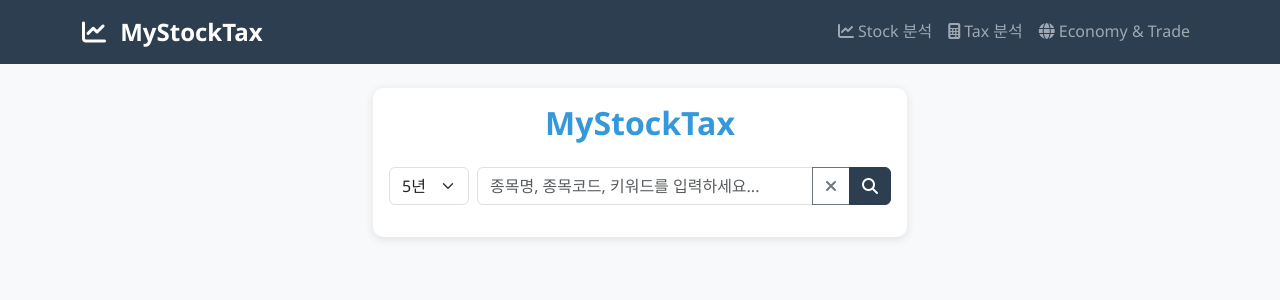
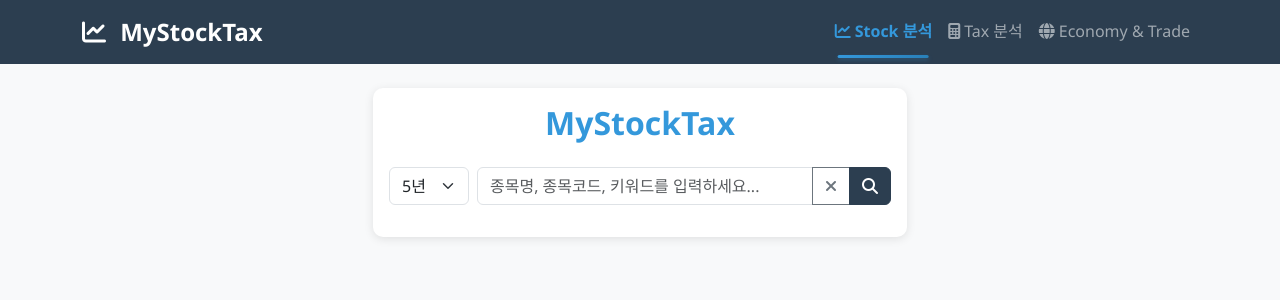
Before and after one commit to MarkPyun/MyStockTax, a Flask app: page / in a window 1280 px wide. Shown: the top 300 px of the page. Run offline with Flask 3, Linux system fonts and the light colour scheme.

Commit message:
Add active menu indicator with underline and highlight effects

```diff
--- a/templates/base.html
+++ b/templates/base.html
@@ -100,6 +100,30 @@
             opacity: 0.8;
         }
 
+        /* 활성 메뉴 스타일 */
+        .navbar-nav .nav-link {
+            position: relative;
+            transition: all 0.3s ease;
+        }
+
+        .navbar-nav .nav-link.active {
+            color: #3498db !important;
+            font-weight: bold;
+        }
+
+        .navbar-nav .nav-link.active::after {
+            content: '';
+            position: absolute;
+            bottom: -5px;
+            left: 50%;
+            transform: translateX(-50%);
+            width: 80%;
+            height: 3px;
+            background: linear-gradient(90deg, #3498db, #2980b9);
+            border-radius: 2px;
+            box-shadow: 0 2px 4px rgba(52, 152, 219, 0.3);
+        }
+
         /* 모바일 최적화 */
         @media (max-width: 768px) {
             .container {
@@ -124,6 +148,11 @@
 
             .navbar-nav {
                 text-align: center;
+            }
+
+            .navbar-nav .nav-link.active::after {
+                width: 60%;
+                height: 2px;
             }
         }
 
@@ -340,17 +369,17 @@
             <div class="collapse navbar-collapse" id="navbarNav">
                 <ul class="navbar-nav ms-auto">
                     <li class="nav-item">
-                        <a class="nav-link" href="{{ url_for('stock_analysis') }}">
+                        <a class="nav-link {% if request.endpoint == 'index' or request.endpoint == 'stock_analysis' %}active{% endif %}" href="{{ url_for('stock_analysis') }}">
                             <i class="fas fa-chart-line me-1"></i>Stock 분석
                         </a>
                     </li>
                     <li class="nav-item">
-                        <a class="nav-link" href="{{ url_for('tax_analysis') }}">
+                        <a class="nav-link {% if request.endpoint == 'tax_analysis' %}active{% endif %}" href="{{ url_for('tax_analysis') }}">
                             <i class="fas fa-calculator me-1"></i>Tax 분석
                         </a>
                     </li>
                     <li class="nav-item">
-                        <a class="nav-link" href="{{ url_for('economy_trade') }}">
+                        <a class="nav-link {% if request.endpoint == 'economy_trade' %}active{% endif %}" href="{{ url_for('economy_trade') }}">
                             <i class="fas fa-globe me-1"></i>Economy & Trade
                         </a>
                     </li>
```
